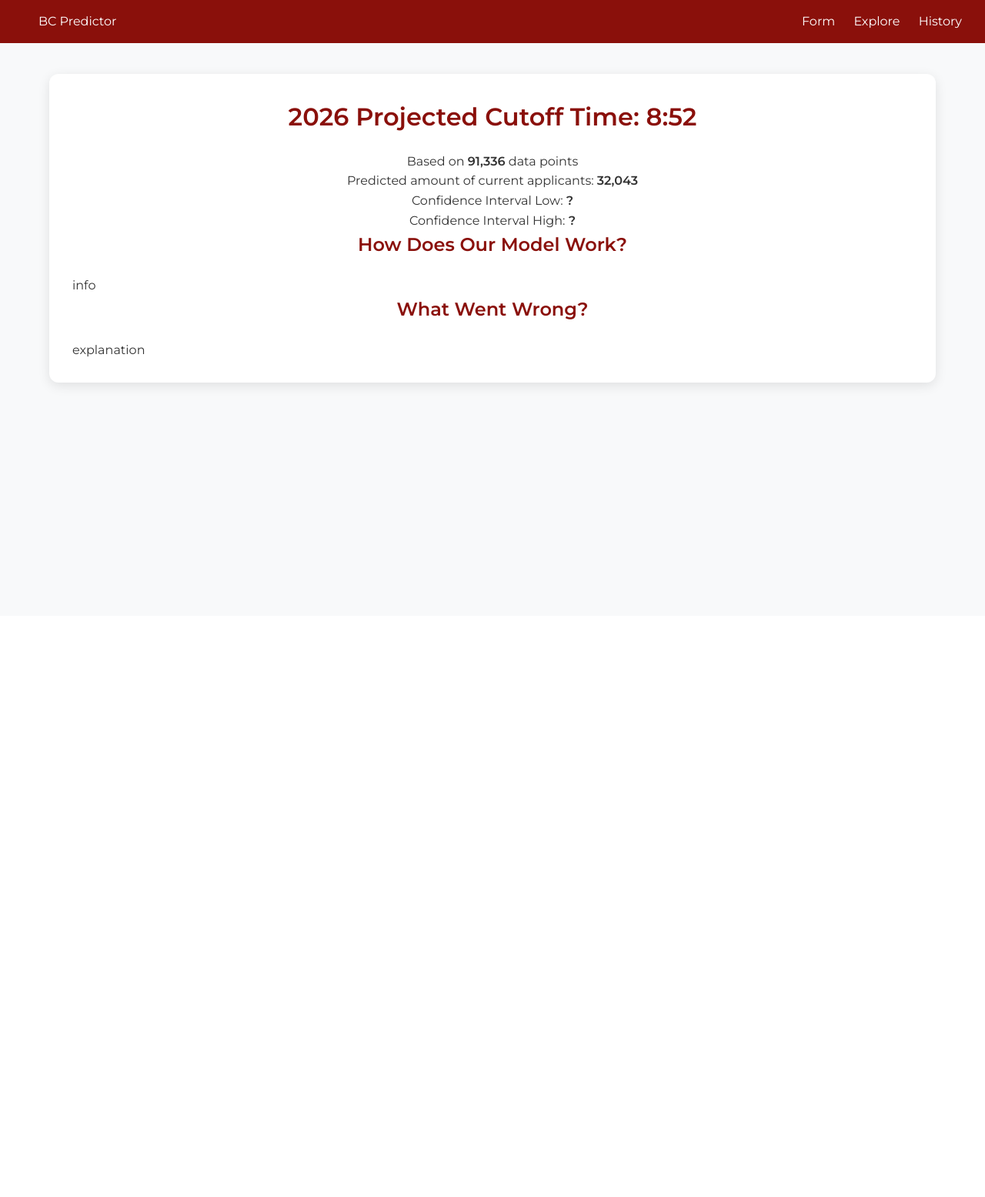
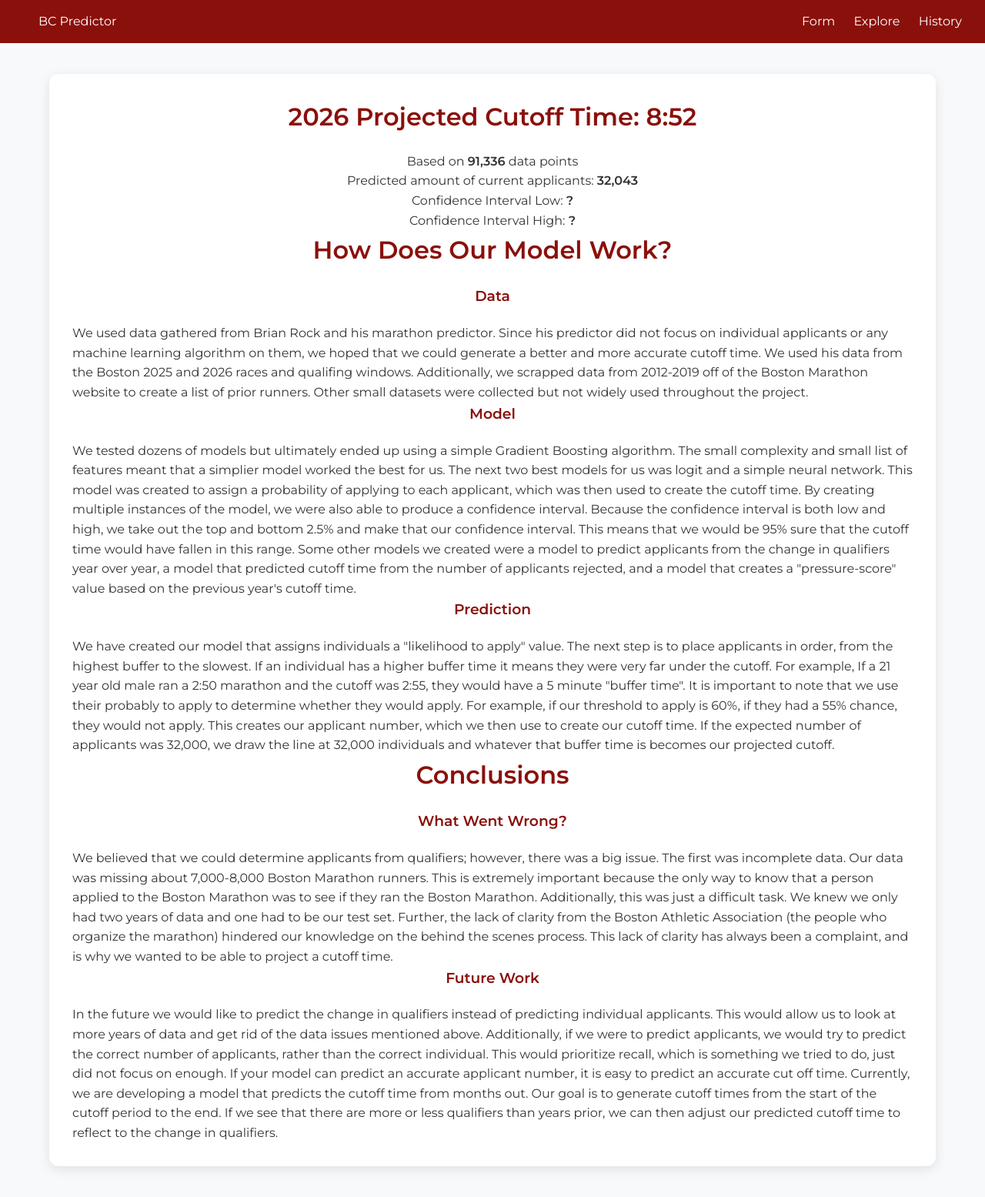
Before and after one commit to ikepawsat/CapstoneWebsite, a Django app: page / in a window 1280 px wide. Shown: the whole page at 77% size. Before the commit the page ends 507 px from the top, so only its background shows below. Run offline with Django 5.2, Linux system fonts and the light colour scheme.

Commit message:
Updating home, web server will work now

```diff
--- a/bmCutOffPredictor/settings.py
+++ b/bmCutOffPredictor/settings.py
@@ -73,7 +73,7 @@ WSGI_APPLICATION = 'bmCutOffPredictor.wsgi.application'
 
 # Database
 # https://docs.djangoproject.com/en/5.2/ref/settings/#databases
-
+"""
 DATABASES = {
     'default': {
         'ENGINE': 'django.db.backends.sqlite3',
@@ -93,7 +93,7 @@ DATABASES = {
         ssl_require=True
     )
 }
-"""
+
 # Password validation
 # https://docs.djangoproject.com/en/5.2/ref/settings/#auth-password-validators
 
--- a/dashboard/templates/home.html
+++ b/dashboard/templates/home.html
@@ -12,9 +12,53 @@
     <p>Confidence Interval High: <strong>?</strong></p>
 </div>
 
-<H2>How Does Our Model Work?</H2>
-<p>info</p>
+<H1>How Does Our Model Work?</H1>
+<h3>Data</h3>
+<p>
+    We used data gathered from Brian Rock and his marathon predictor. Since his predictor did not focus on individual applicants or any
+    machine learning algorithm on them, we hoped that we could generate a better and more accurate cutoff time. We used his data from the
+    Boston 2025 and 2026 races and qualifing windows. Additionally, we scrapped data from 2012-2019 off of the Boston Marathon website to
+    create a list of prior runners. Other small datasets were collected but not widely used throughout the project.
+</p>
+<h3>Model</h3>
+<p>
+    We tested dozens of models but ultimately ended up using a simple Gradient Boosting algorithm. The small complexity and small list of
+    features meant that a simplier model worked the best for us. The next two best models for us was logit and a simple neural network. This
+    model was created to assign a probability of applying to each applicant, which was then used to create the cutoff time. By creating
+    multiple instances of the model, we were also able to produce a confidence interval. Because the confidence interval is both low and
+    high, we take out the top and bottom 2.5% and make that our confidence interval. This means that we would be 95% sure that the cutoff
+    time would have fallen in this range. Some other models we created were a model to predict applicants from the change in qualifiers year
+    over year, a model that predicted cutoff time from the number of applicants rejected, and a model that creates a "pressure-score" value
+    based on the previous year's cutoff time.
+</p>
+<h3>Prediction</h3>
+<p>
+    We have created our model that assigns individuals a "likelihood to apply" value. The next step is to place applicants in order, from
+    the highest buffer to the slowest. If an individual has a higher buffer time it means they were very far under the cutoff. For example,
+    If a 21 year old male ran a 2:50 marathon and the cutoff was 2:55, they would have a 5 minute "buffer time". It is important to note that
+    we use their probably to apply to determine whether they would apply. For example, if our threshold to apply is 60%, if they had a 55%
+    chance, they would not apply. This creates our applicant number, which we then use to create our cutoff time. If the expected number of
+    applicants was 32,000, we draw the line at 32,000 individuals and whatever that buffer time is becomes our projected cutoff.
+</p>
 
-<h2>What Went Wrong?</h2>
-<p>explanation</p>
+<h1>Conclusions</h1>
+<h3>What Went Wrong?</h3>
+<p>
+    We believed that we could determine applicants from qualifiers; however, there was a big issue. The first was incomplete data. Our
+    data was missing about 7,000-8,000 Boston Marathon runners. This is extremely important because the only way to know that a person applied
+    to the Boston Marathon was to see if they ran the Boston Marathon. Additionally, this was just a difficult task. We knew we only had two
+    years of data and one had to be our test set. Further, the lack of clarity from the Boston Athletic Association (the people who organize
+    the marathon) hindered our knowledge on the behind the scenes process. This lack of clarity has always been a complaint, and is why we
+    wanted to be able to project a cutoff time.
+</p>
+<h3>Future Work</h3>
+<p>
+    In the future we would like to predict the change in qualifiers instead of predicting individual applicants. This would allow us to look
+    at more years of data and get rid of the data issues mentioned above. Additionally, if we were to predict applicants, we would try to
+    predict the correct number of applicants, rather than the correct individual. This would prioritize recall, which is something we tried to
+    do, just did not focus on enough. If your model can predict an accurate applicant number, it is easy to predict an accurate cut off time.
+    Currently, we are developing a model that predicts the cutoff time from months out. Our goal is to generate cutoff times from the start
+    of the cutoff period to the end. If we see that there are more or less qualifiers than years prior, we can then adjust our predicted
+    cutoff time to reflect to the change in qualifiers.
+</p>
 {% endblock %}
```
